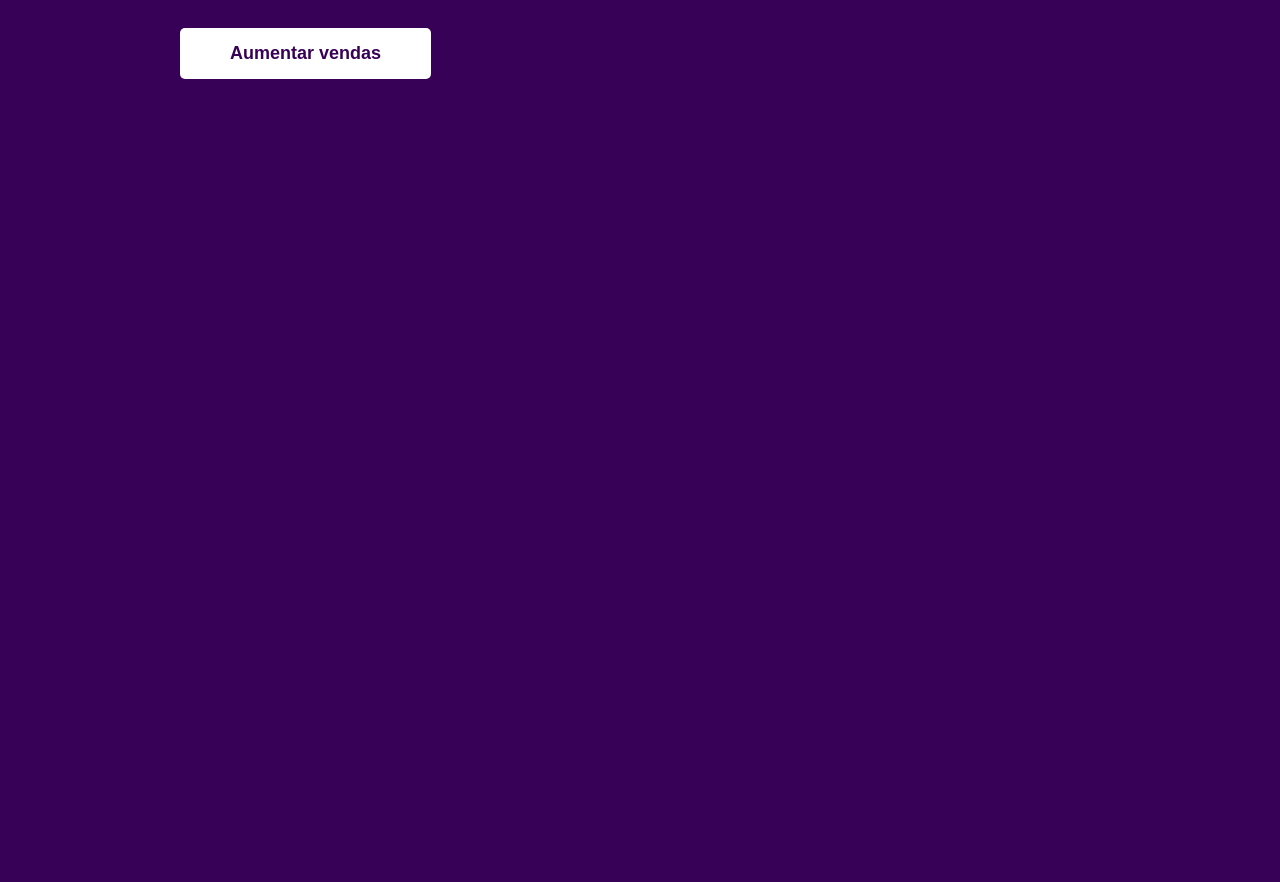
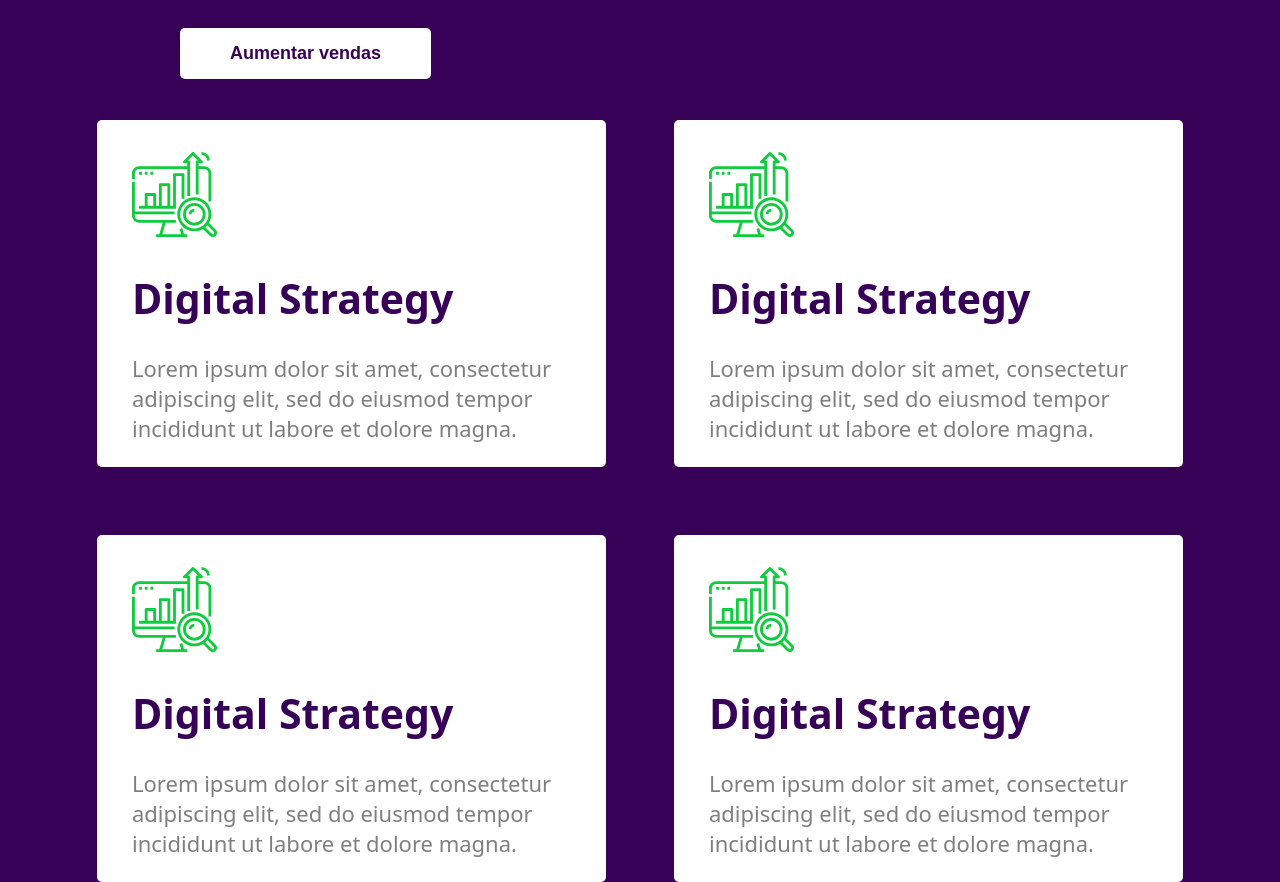
Before and after one commit to GitDavidJr/landing-page, a Next.js app: page / in a window 1280 px wide. Shown: the part 1140-2022 px from the top of the page. Before the commit the page ends 1219 px from the top, so only its background shows below. Built offline with nearby package versions, Linux system fonts and the light colour scheme.

Commit message:
feat: features

```diff
--- a/src/app/page.jsx
+++ b/src/app/page.jsx
@@ -1,6 +1,7 @@
 import { Header } from '@/components/header';
 import "../style/globals.scss";
 import Welcome from '@/components/welcome';
+import Features from '@/components/features';
 
 
 export default function Home() {
@@ -8,6 +9,7 @@ export default function Home() {
     <div className='styles.container'>
       <Header />
       <Welcome />
+      <Features />
     </div>
   );
 }
--- /dev/null
+++ b/src/components/features/features.module.scss
@@ -0,0 +1,59 @@
+@import "../../style/mixins/colors.scss";
+@import "../../style/mixins/padding.scss";
+
+.container {
+    @include Padding;
+    display: flex;
+    flex-flow: column;
+    align-items: center;
+    justify-content: center;
+
+    h1 {
+
+        font-size: 65;
+        font-weight: bold;
+    }
+
+    p {
+        font-size: 30px;
+        opacity: 0.7;
+        margin-bottom: 8rem;
+    }
+
+    h1,
+    p {
+        text-align: center;
+        width: 900px;
+    }
+}
+
+.features{
+    display: grid;
+    grid-template-columns: repeat(2, 1fr);
+    gap: 68px;
+}
+
+.feature {
+    width: 509px;
+    height: 347px;
+    padding: 32px 35px;
+    background-color: $white-color;
+    border-radius: 5px;
+
+    h1 {
+        font-weight: bold;
+        font-size: 41px;
+        color: $purple-color;
+    }
+
+    p {
+        font-size: 22px;
+        color: $gray-color2;
+    }
+
+    h1,
+    p {
+        text-align: left;
+        width: auto;
+    }
+}
--- /dev/null
+++ b/src/components/features/index.jsx
@@ -0,0 +1,51 @@
+import Styles from "./features.module.scss";
+import Image from "next/image";
+import Icon from "../../../public/images/icon.svg";
+
+const Features = () => {
+  return (
+    <div className={Styles.container}>
+      <h1>Neste bairro, não há agência melhor. Garantimos.</h1>
+      <p>
+        Lorem ipsum dolor sit amet, consectetur adipiscing elit, sed do eiusmod
+        tempor incididunt ut labore et dolore magna aliqua.
+      </p>
+      <div className={Styles.features}>
+        <div className={Styles.feature}>
+          <Image src={Icon} alt="Icone" className={Styles.icon}/>
+          <h1>Digital Strategy</h1>
+          <p>
+            Lorem ipsum dolor sit amet, consectetur adipiscing elit, sed do
+            eiusmod tempor incididunt ut labore et dolore magna.
+          </p>
+        </div>
+        <div className={Styles.feature}>
+        <Image src={Icon} alt="Icone" className={Styles.icon}/>
+          <h1>Digital Strategy</h1>
+          <p>
+            Lorem ipsum dolor sit amet, consectetur adipiscing elit, sed do
+            eiusmod tempor incididunt ut labore et dolore magna.
+          </p>
+        </div>
+        <div className={Styles.feature}>
+        <Image src={Icon} alt="Icone" className={Styles.icon}/>
+          <h1>Digital Strategy</h1>
+          <p>
+            Lorem ipsum dolor sit amet, consectetur adipiscing elit, sed do
+            eiusmod tempor incididunt ut labore et dolore magna.
+          </p>
+        </div>
+        <div className={Styles.feature}>
+        <Image src={Icon} alt="Icone" className={Styles.icon}/>
+          <h1>Digital Strategy</h1>
+          <p>
+            Lorem ipsum dolor sit amet, consectetur adipiscing elit, sed do
+            eiusmod tempor incididunt ut labore et dolore magna.
+          </p>
+        </div>
+      </div>
+    </div>
+  );
+};
+
+export default Features;
--- a/src/style/mixins/colors.scss
+++ b/src/style/mixins/colors.scss
@@ -1,5 +1,6 @@
 $purple-color : #380158;
 $green-color : #0DC74F;
 $gray-color : #afafaf;
+$gray-color2 : #4A4A4A;
 $white-color : #ffffff;
 $black-color : #000000;
```
Also changed, not shown: public/images/icon.svg (added).
